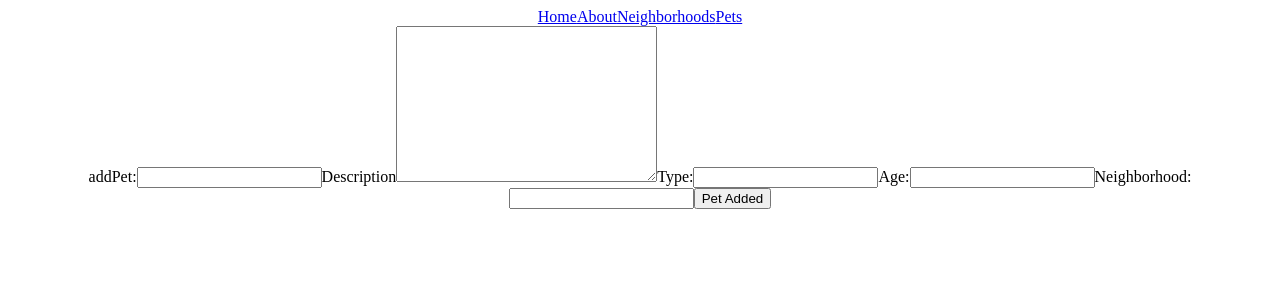
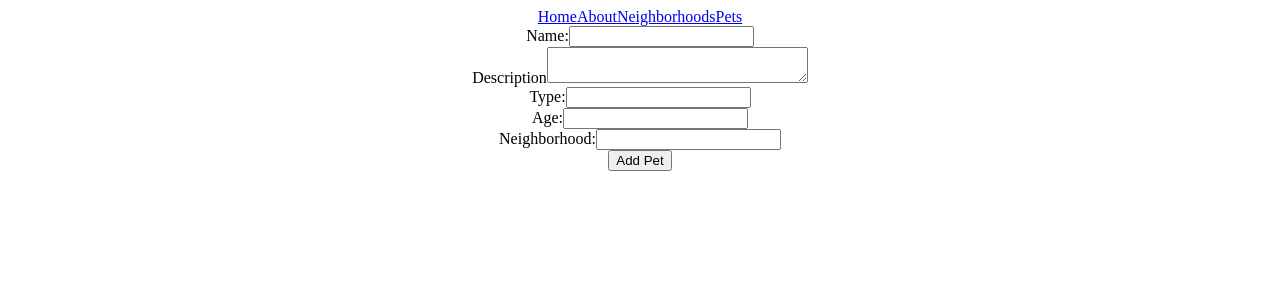
Before and after one commit to mahers12/My-Fluffy-Valentine, a React (Create React App) app in the folder client/: page /pets/add/1 in a window 1280 px wide. Shown: the top 300 px of the page. Built offline with nearby package versions, Linux system fonts and the light colour scheme; no server answers.

Commit message:
created adopt pet form

```diff
--- a/client/src/App.js
+++ b/client/src/App.js
@@ -10,6 +10,8 @@ import NeighborhoodDetails from './pages/NeighborhoodDetails'
 import About from './pages/About'
 import axios from 'axios'
 import AddPet from './components/AddPet'
+import AdoptPet from './components/AdoptPet'
+
 const App = () => {
   const [neighborhoods, setNeighborhoods] = useState([])
   const [pets, setPets] = useState([])
@@ -47,6 +49,7 @@ const App = () => {
           />
           <Route path="/pets" element={<Pets pets={pets} />} />
           <Route path="/pets/add/:neighborhood" element={<AddPet />} />
+          <Route path="/pets/adopt/:neighborhood" element={<AdoptPet />} />
           <Route path="/pets/:id" element={<PetDetails pets={pets} />} />
         </Routes>
       </main>
--- a/client/src/components/AddPet.jsx
+++ b/client/src/components/AddPet.jsx
@@ -26,21 +26,27 @@ const AddPet = (props) => {
 
   return (
     <form onSubmit={handleSubmit}>
-      <label htmlFor="add Pet">addPet:</label>
+      <div className="col">
+      <label htmlFor="add Pet">Name:</label>
       <input
         id="name"
         type="text"
         onChange={handleChange}
         value={petState.name}
       />
+      </div>
+      <div className="col">
 <label htmlFor="description">Description</label>
   <textarea
     id="description"
     cols="30"
-    rows="10"
+    rows="0"
     onChange={handleChange}
     value={petState.description}></textarea>
 
+      </div>
+
+      <div className="col">
 <label htmlFor="type">Type:</label>
   <input
     type="text"
@@ -48,6 +54,7 @@ const AddPet = (props) => {
     onChange={handleChange}
     value={petState.type}
   />
+  </div>
 <label htmlFor="age">Age:</label>
   <input
     type="number"
@@ -55,22 +62,18 @@ const AddPet = (props) => {
     onChange={handleChange}
     value={petState.age}
   />
-
+<div className="col">
 <label htmlFor="neighborhood">Neighborhood:</label>
   <input
     type="text"
     id="Neighborhood"
     onChange={handleChange}
     value={petState.neighborhood}
-  />
+    />
+</div>
 
-
-      <button type="submit">Pet Added</button>
-
-
-
+      <button type="submit">Add Pet</button>
     </form>
   )
 }
-
 export default AddPet
--- /dev/null
+++ b/client/src/components/AdoptPet.jsx
@@ -0,0 +1,37 @@
+import { useState } from 'react'
+import axios from 'axios'
+
+const AdoptPet = (props) => {
+//   const initialState = {
+//     name: '',
+//     description: '',
+//     image: '',
+//     type: '',
+//     age: '',
+//     neighborhood: ''
+//   }
+
+//   const [petState, setPetState] = useState(initialState)
+  const handleSubmit = async (event) => {
+    event.preventDefault()
+    await axios.delete('http://localhost:3001/api/pet')
+    // console.log(petState)
+    // setPetState(initialState)
+  }
+
+  return (
+    <form onSubmit={handleSubmit}>
+      <div className="col">
+      <label htmlFor="adopt pet">Adopt Pet:</label>
+      <input
+        id="name"
+        type="text"
+        // value={petState.name}
+      />
+      </div>
+      <button type="submit">Adopt Pet</button>
+
+    </form>
+  )
+}
+export default AdoptPet
```
